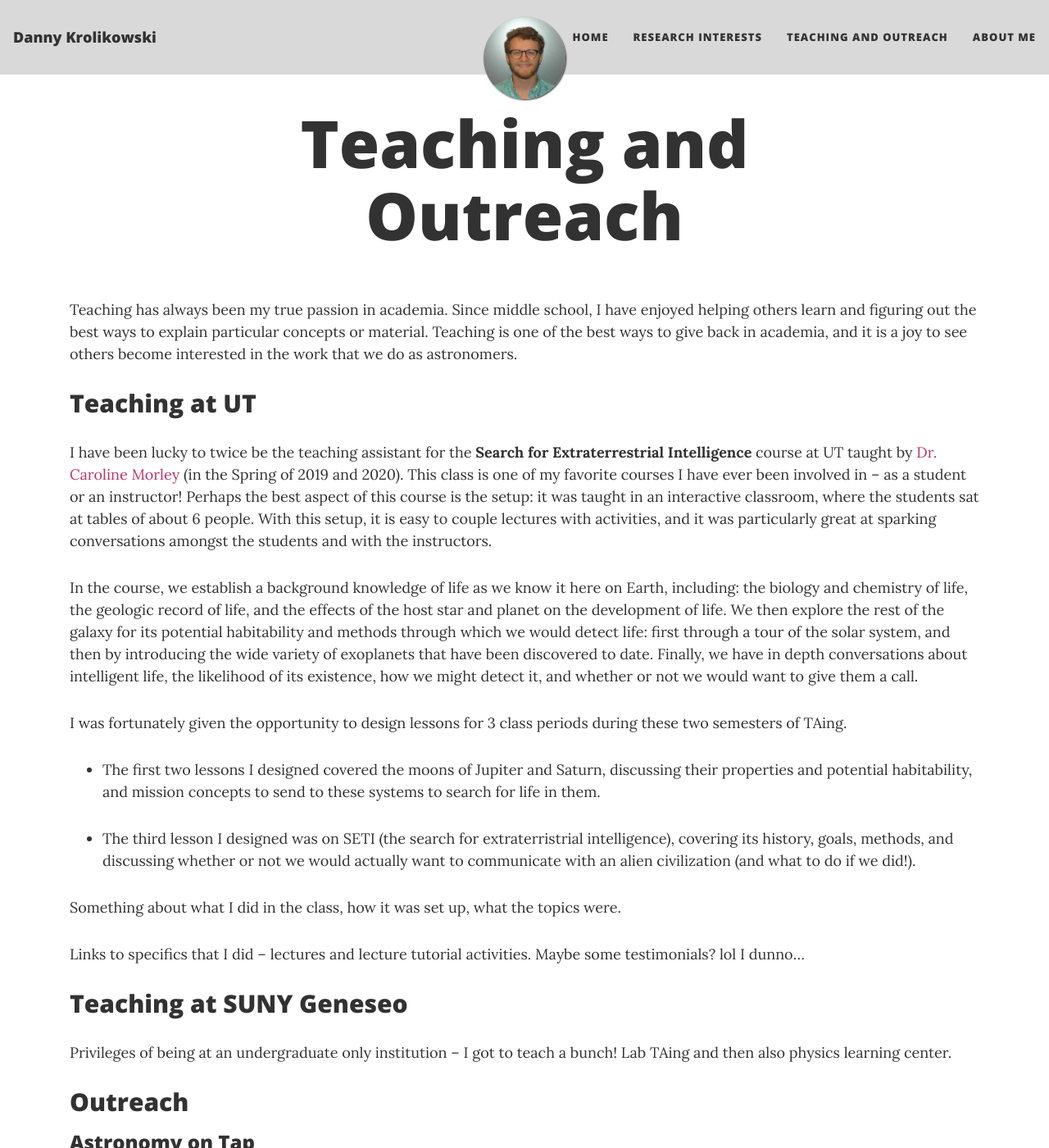
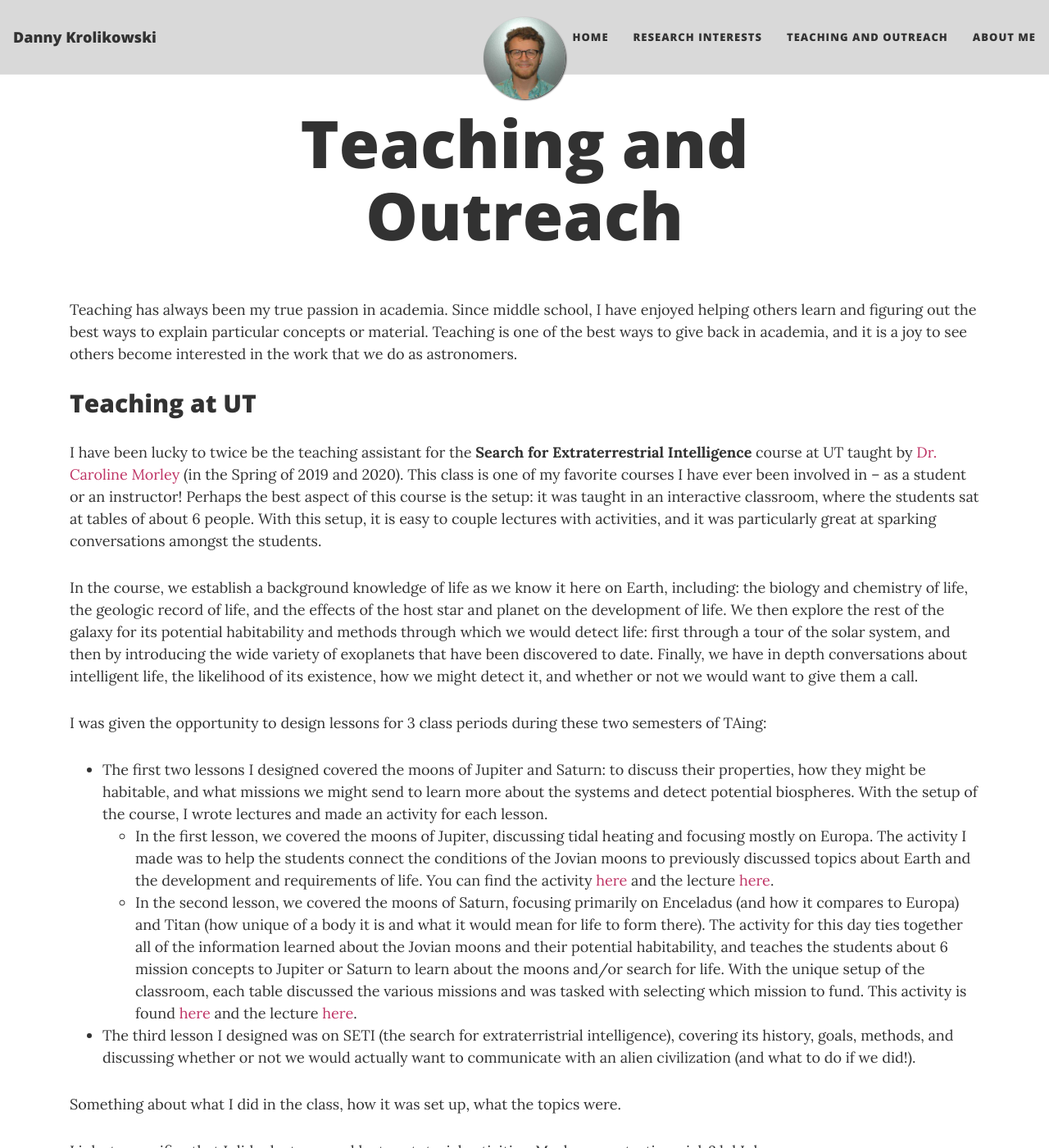
Before and after one commit to dkrolikowski/dkrolikowski.github.io, a Jekyll site: the page built from teach.md, in a window 1280 px wide and 1400 px high. Shown: the whole window at 82% size. Built offline with Jekyll 4.4.1, drawn with Linux system fonts in a browser that asks for light colours; nearby versions of some CDN libraries.

Commit message:
Added activities and lectures for the Jovian moon classes.

```diff
--- a/teach.md
+++ b/teach.md
@@ -8,12 +8,14 @@ Teaching has always been my true passion in academia. Since middle school, I hav
 
 ## Teaching at UT
 
-I have been lucky to twice be the teaching assistant for the **Search for Extraterrestrial Intelligence** course at UT taught by [Dr. Caroline Morley](https://carolinemorley.com) (in the Spring of 2019 and 2020). This class is one of my favorite courses I have ever been involved in -- as a student or an instructor! Perhaps the best aspect of this course is the setup: it was taught in an interactive classroom, where the students sat at tables of about 6 people. With this setup, it is easy to couple lectures with activities, and it was particularly great at sparking conversations amongst the students and with the instructors.
+I have been lucky to twice be the teaching assistant for the **Search for Extraterrestrial Intelligence** course at UT taught by [Dr. Caroline Morley](https://carolinemorley.com) (in the Spring of 2019 and 2020). This class is one of my favorite courses I have ever been involved in -- as a student or an instructor! Perhaps the best aspect of this course is the setup: it was taught in an interactive classroom, where the students sat at tables of about 6 people. With this setup, it is easy to couple lectures with activities, and it was particularly great at sparking conversations amongst the students.
 
 In the course, we establish a background knowledge of life as we know it here on Earth, including: the biology and chemistry of life, the geologic record of life, and the effects of the host star and planet on the development of life. We then explore the rest of the galaxy for its potential habitability and methods through which we would detect life: first through a tour of the solar system, and then by introducing the wide variety of exoplanets that have been discovered to date. Finally, we have in depth conversations about intelligent life, the likelihood of its existence, how we might detect it, and whether or not we would want to give them a call.
 
-I was fortunately given the opportunity to design lessons for 3 class periods during these two semesters of TAing.
-  + The first two lessons I designed covered the moons of Jupiter and Saturn, discussing their properties and potential habitability, and mission concepts to send to these systems to search for life in them.
+I was given the opportunity to design lessons for 3 class periods during these two semesters of TAing:
+  + The first two lessons I designed covered the moons of Jupiter and Saturn: to discuss their properties, how they might be habitable, and what missions we might send to learn more about the systems and detect potential biospheres. With the setup of the course, I wrote lectures and made an activity for each lesson.
+    + In the first lesson, we covered the moons of Jupiter, discussing tidal heating and focusing mostly on Europa. The activity I made was to help the students connect the conditions of the Jovian moons to previously discussed topics about Earth and the development and requirements of life. You can find the activity [here](/assets/pubs/jovianmoons_activity.pdf) and the lecture [here](/assets/pubs/jovianmoons_lecture).
+    + In the second lesson, we covered the moons of Saturn, focusing primarily on Enceladus (and how it compares to Europa) and Titan (how unique of a body it is and what it would mean for life to form there). The activity for this day ties together all of the information learned about the Jovian moons and their potential habitability, and teaches the students about 6 mission concepts to Jupiter or Saturn to learn about the moons and/or search for life. With the unique setup of the classroom, each table discussed the various missions and was tasked with selecting which mission to fund. This activity is found [here](/assets/pubs/jovianmissions_activity.pdf) and the lecture [here](/assets/pubs/jovianmissions_lecture).
 
   + The third lesson I designed was on SETI (the search for extraterristrial intelligence), covering its history, goals, methods, and discussing whether or not we would actually want to communicate with an alien civilization (and what to do if we did!).
 
```
Also changed, not shown: 2 other files.
